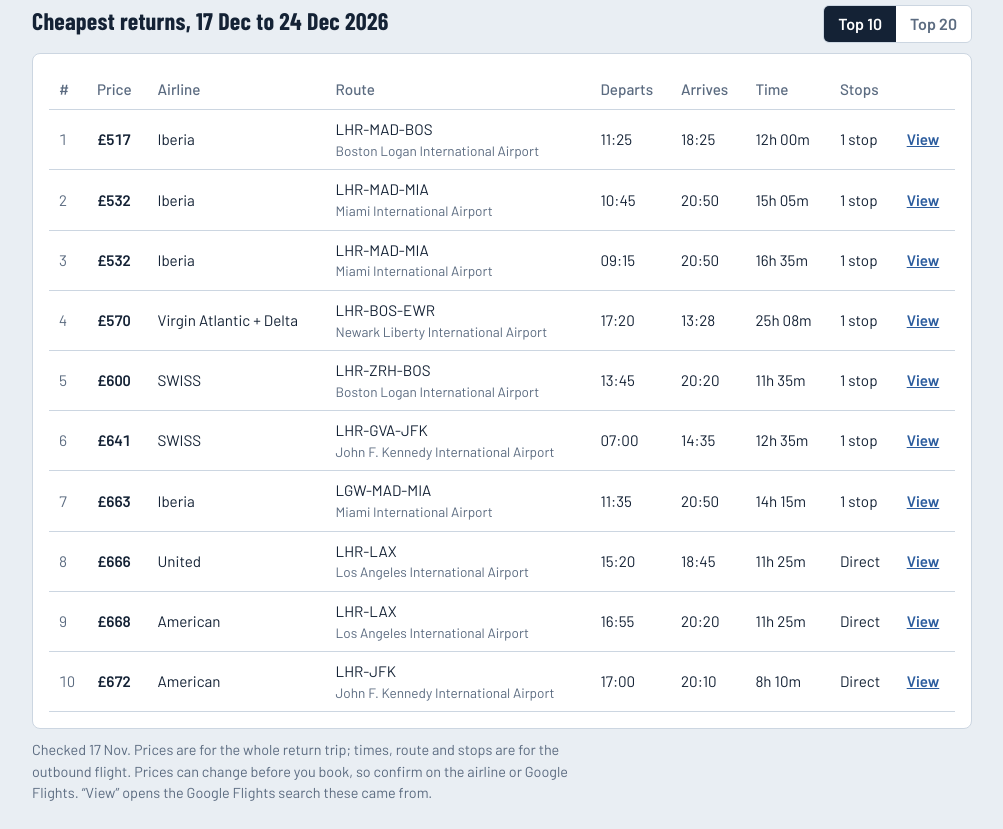
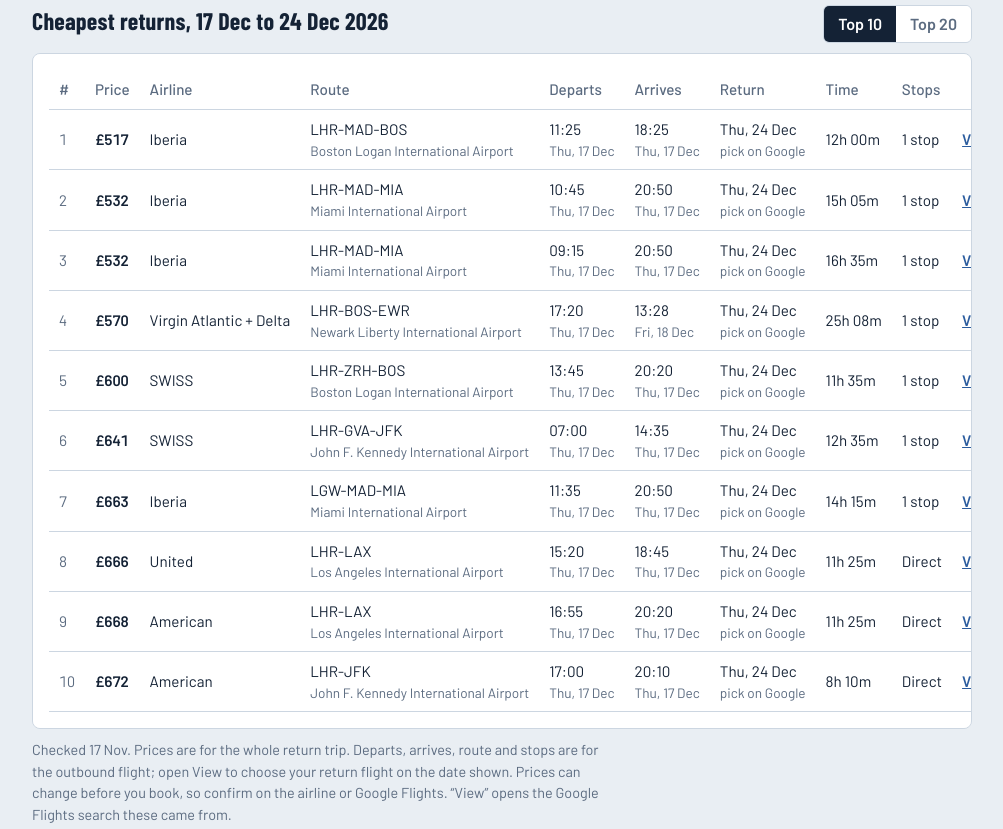
Before and after one commit to jeromecadahing/flight-tracker, a plain HTML site: page index.html in a window 1280 px wide. Shown: the part 523-1352 px from the top of the page, without its empty margins (138-1141 px from the left). Drawn offline with nearby package versions, Linux system fonts and the light colour scheme.

Commit message:
Update index.html

```diff
--- a/index.html
+++ b/index.html
@@ -414,17 +414,22 @@ td a{color:var(--line);font-weight:600}
     if (!d || !d.flights || !d.flights.length){ sec.hidden = true; return; }
     sec.hidden = false;
     const esc = s => String(s ?? "").replace(/[&<>"]/g, ch => ({"&":"&amp;","<":"&lt;",">":"&gt;",'"':"&quot;"}[ch]));
-    const time = t => t ? t.slice(11, 16) : "";
+    const when = t => {
+      if (!t) return "";
+      const day = new Date(t.slice(0,10) + "T00:00:00").toLocaleDateString("en-GB",{weekday:"short",day:"numeric",month:"short"});
+      return `${t.slice(11,16)}<span class="dest">${day}</span>`;
+    };
+    const retDay = d.return_date ? new Date(d.return_date + "T00:00:00").toLocaleDateString("en-GB",{weekday:"short",day:"numeric",month:"short"}) : "";
     const dur = m => m ? `${Math.floor(m/60)}h ${String(m%60).padStart(2,"0")}m` : "";
     const rows = d.flights.slice(0, topCount);
     const longDate = x => new Date(x + "T00:00:00").toLocaleDateString("en-GB",{day:"numeric",month:"short",year:"numeric"});
     document.getElementById("topTitle").textContent = d.return_date
       ? `Cheapest returns, ${fmtDate(d.travel_date)} to ${longDate(d.return_date)}`
       : `Cheapest flights on ${longDate(d.travel_date)}`;
-    document.getElementById("topWrap").innerHTML = `<table><thead><tr><th>#</th><th>Price</th><th>Airline</th><th>Route</th><th>Departs</th><th>Arrives</th><th>Time</th><th>Stops</th><th><span hidden>Link</span></th></tr></thead><tbody>` +
-      rows.map((f,i) => `<tr><td class="rank">${i+1}</td><td class="num">${fmt(f.price)}</td><td>${esc(f.airline)}</td><td>${esc(f.route)}<span class="dest">${esc(f.to_name)}</span></td><td>${time(f.departs)}</td><td>${time(f.arrives)}</td><td>${dur(f.duration_min)}</td><td>${f.stops === 0 ? "Direct" : f.stops + (f.stops === 1 ? " stop" : " stops")}</td><td>${/^https:\/\//.test(f.link || "") ? `<a href="${esc(f.link)}" target="_blank" rel="noopener">View</a>` : ""}</td></tr>`).join("") +
+    document.getElementById("topWrap").innerHTML = `<table><thead><tr><th>#</th><th>Price</th><th>Airline</th><th>Route</th><th>Departs</th><th>Arrives</th>${retDay ? "<th>Return</th>" : ""}<th>Time</th><th>Stops</th><th><span hidden>Link</span></th></tr></thead><tbody>` +
+      rows.map((f,i) => `<tr><td class="rank">${i+1}</td><td class="num">${fmt(f.price)}</td><td>${esc(f.airline)}</td><td>${esc(f.route)}<span class="dest">${esc(f.to_name)}</span></td><td>${when(f.departs)}</td><td>${when(f.arrives)}</td>${retDay ? `<td>${retDay}<span class="dest">pick on Google</span></td>` : ""}<td>${dur(f.duration_min)}</td><td>${f.stops === 0 ? "Direct" : f.stops + (f.stops === 1 ? " stop" : " stops")}</td><td>${/^https:\/\//.test(f.link || "") ? `<a href="${esc(f.link)}" target="_blank" rel="noopener">View</a>` : ""}</td></tr>`).join("") +
       `</tbody></table>`;
-    document.getElementById("topNote").textContent = `Checked ${fmtDate(d.checked_on)}. ${d.return_date ? "Prices are for the whole return trip; times, route and stops are for the outbound flight. " : ""}Prices can change before you book, so confirm on the airline or Google Flights. “View” opens the Google Flights search these came from.`;
+    document.getElementById("topNote").textContent = `Checked ${fmtDate(d.checked_on)}. ${d.return_date ? "Prices are for the whole return trip. Departs, arrives, route and stops are for the outbound flight; open View to choose your return flight on the date shown. " : ""}Prices can change before you book, so confirm on the airline or Google Flights. “View” opens the Google Flights search these came from.`;
     document.querySelectorAll(".seg button").forEach(b => b.setAttribute("aria-pressed", String(+b.dataset.top === topCount)));
   }
 
```
